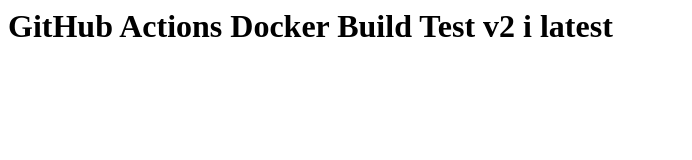
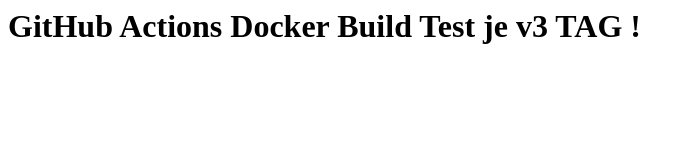
Before and after one commit to Brandza99/radimtest, a plain HTML site: page index.html in a window 1280 px wide. Shown: the whole page, without its empty margins (0-692 px from the left). Drawn offline with Linux system fonts and the light colour scheme.

Commit message:
Updated v3

```diff
--- a/index.html
+++ b/index.html
@@ -1 +1 @@
-<h1>GitHub Actions Docker Build Test v2 i latest</h1>
+<h1>GitHub Actions Docker Build Test je v3 TAG !</h1>
```
Also changed, not shown: 2 other files.
